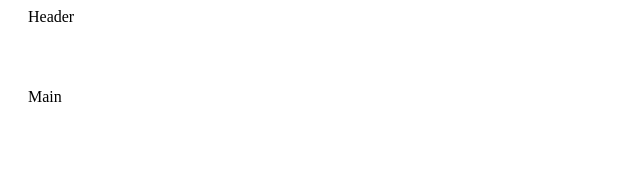
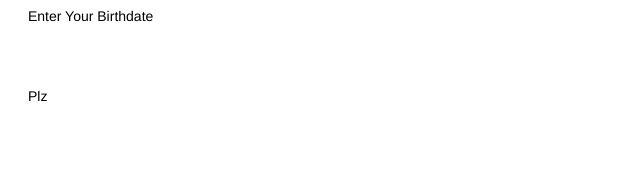
Before and after one commit to Abbondanzo/calendar-of-your-life, a Nuxt app: page / in a window 1280 px wide. Shown: the top 176 px of the page, without its empty margins (0-640 px from the left). Built offline with nearby package versions, Linux system fonts and the light colour scheme.

Commit message:
feat: show onboarding component if birthday is not set

```diff
--- /dev/null
+++ b/components/Onboarding.vue
@@ -0,0 +1,6 @@
+<template>
+  <el-container>
+    <el-header>Enter Your Birthdate</el-header>
+    <el-main>Plz</el-main>
+  </el-container>
+</template>
--- a/nuxt.config.js
+++ b/nuxt.config.js
@@ -18,7 +18,10 @@ export default {
   },
 
   // Global CSS: https://go.nuxtjs.dev/config-css
-  css: ['element-ui/lib/theme-chalk/index.css'],
+  css: [
+    'element-ui/lib/theme-chalk/index.css',
+    'element-ui/lib/theme-chalk/reset.css',
+  ],
 
   // Plugins to run before rendering page: https://go.nuxtjs.dev/config-plugins
   plugins: ['@/plugins/element-ui'],
--- a/pages/index.vue
+++ b/pages/index.vue
@@ -1,12 +1,33 @@
 <template>
-  <el-container>
-    <el-header>Header</el-header>
-    <el-main>Main</el-main>
-  </el-container>
+  <div v-if="birthday">
+    <el-container>
+      <el-header>Header {{ birthday || 'foo' }}</el-header>
+      <el-main>Main</el-main>
+    </el-container>
+  </div>
+  <div v-else>
+    <Onboarding />
+  </div>
 </template>
 
 <script lang="ts">
-import Vue from 'vue'
-
-export default Vue.extend({})
+export default {
+  name: 'Home',
+  head: {
+    title: 'Calendar of Your Life',
+    meta: [
+      {
+        hid: 'description',
+        name: 'description',
+        content:
+          'Track how many weeks of your life you have spent already and how many you have left',
+      },
+    ],
+  },
+  computed: {
+    birthday(): Date | undefined {
+      return (this as any).$store.state.birthday.date
+    },
+  },
+}
 </script>
--- /dev/null
+++ b/store/birthday.ts
@@ -0,0 +1,18 @@
+interface BirthdayState {
+  date?: Date
+}
+
+export const state = (): BirthdayState => ({})
+
+export const mutations = {
+  set(
+    state: BirthdayState,
+    {
+      date,
+    }: {
+      date: Date
+    }
+  ) {
+    state.date = date
+  },
+}
```
